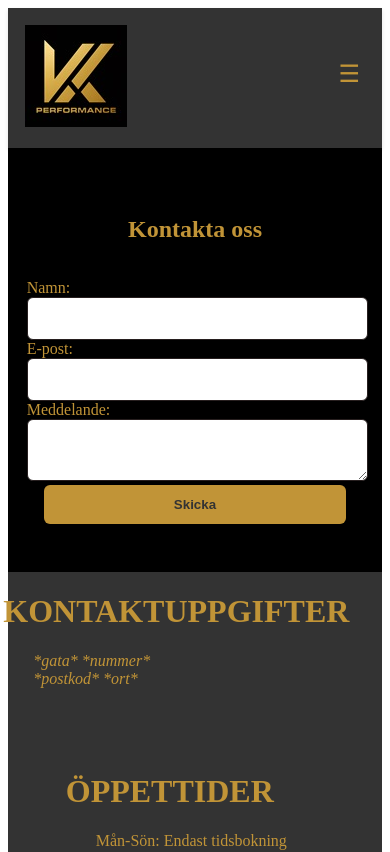
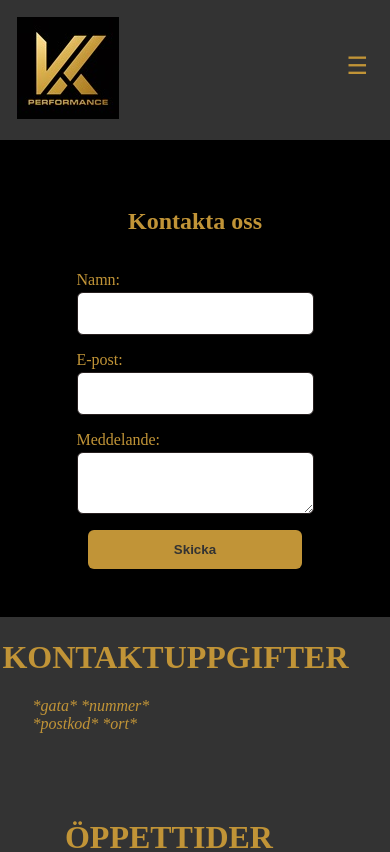
Before and after one commit to LordChonk/carpage, a React (Vite) app: page /kontakt in a window 390 px wide. Shown: the top 852 px of the page. Built offline with nearby package versions, Linux system fonts and the light colour scheme.

Commit message:
some visual fixes

```diff
--- a/src/App.css
+++ b/src/App.css
@@ -3,7 +3,7 @@
   margin: 0 auto;
   padding: 2rem;
   text-align: center;
-  background-color: #61dafbaa;
+  background-color: #c19437;
 }
 
 .logo {
--- a/src/index.css
+++ b/src/index.css
@@ -3,6 +3,17 @@
   color: #c19437;
 }
 
+/* Reset default browser spacing */
+html, body {
+  margin: 0;
+  padding: 0;
+  background-color: #333; /* Or whatever your main background color is */
+}
+
+/* Optional: make sure everything fits nicely */
+* {
+  box-sizing: border-box;
+}
 
 /* Hamburger button */
 .hamburger {
@@ -83,7 +94,7 @@ z-index: 2000;
 }
 
 .nav-link:hover {
-  background: rgba(97, 218, 251, 0.2);
+  background: #c193378b;
 }
 
 /* Active link style */
@@ -105,7 +116,7 @@ z-index: 2000;
 
   .navbar nav {
     flex-direction: row;
-    justify-content: right;
+    justify-content: left;
     align-items: center;
     padding: 1rem 2rem;
   }
@@ -174,6 +185,8 @@ footer p, address{
   padding: 1.5rem;
   border-radius: 6px;
   border: 1px solid #271f1f;
+  margin-top: 0.2rem;
+  margin-bottom: 1rem;
 }
 
 .kontakt-formular button {
@@ -190,22 +203,28 @@ footer p, address{
 }
 
 .kontakt-formular button:hover {
-  background-color: #4dc8e8;
+  background-color: #c19437;
 }
 
 /* Mobile optimization */
 @media (max-width: 600px) {
   .kontakt-formular {
+    display: flex;
+    flex-direction: column;
     width: 90%;
     padding: 1rem;
   }
 
   .kontakt-formular input,
   .kontakt-formular textarea {
-    width: 90%;
+    display: flex;
+    flex-direction: column;
+    width: 100%;
     font-size: 0.95rem;
     padding: 0.75rem;
     padding-right: 1.5rem;
+    margin-top: 0.2rem;
+    margin-bottom: 1rem;
   }
 
   .kontakt-formular button {
--- a/src/pages/Kontakt.tsx
+++ b/src/pages/Kontakt.tsx
@@ -6,7 +6,7 @@ export default function Kontakt() {
   const handleSubmit = async (event: React.FormEvent<HTMLFormElement>) => {
     event.preventDefault();
     const formData = new FormData(event.currentTarget);
-    formData.append("access_key", "your-access-key-here");
+    formData.append("access_key", "cd72d0f8-5b77-402d-9e25-e7a48a9c9203");
 
     const response = await fetch("https://api.web3forms.com/submit", {
       method: "POST",
@@ -30,7 +30,7 @@ export default function Kontakt() {
           Namn:
           <input type="text" name="name" required />
         </label>
-      <br/>
+
         <label>
           E-post:
           <input type="email" name="email" required />
```
